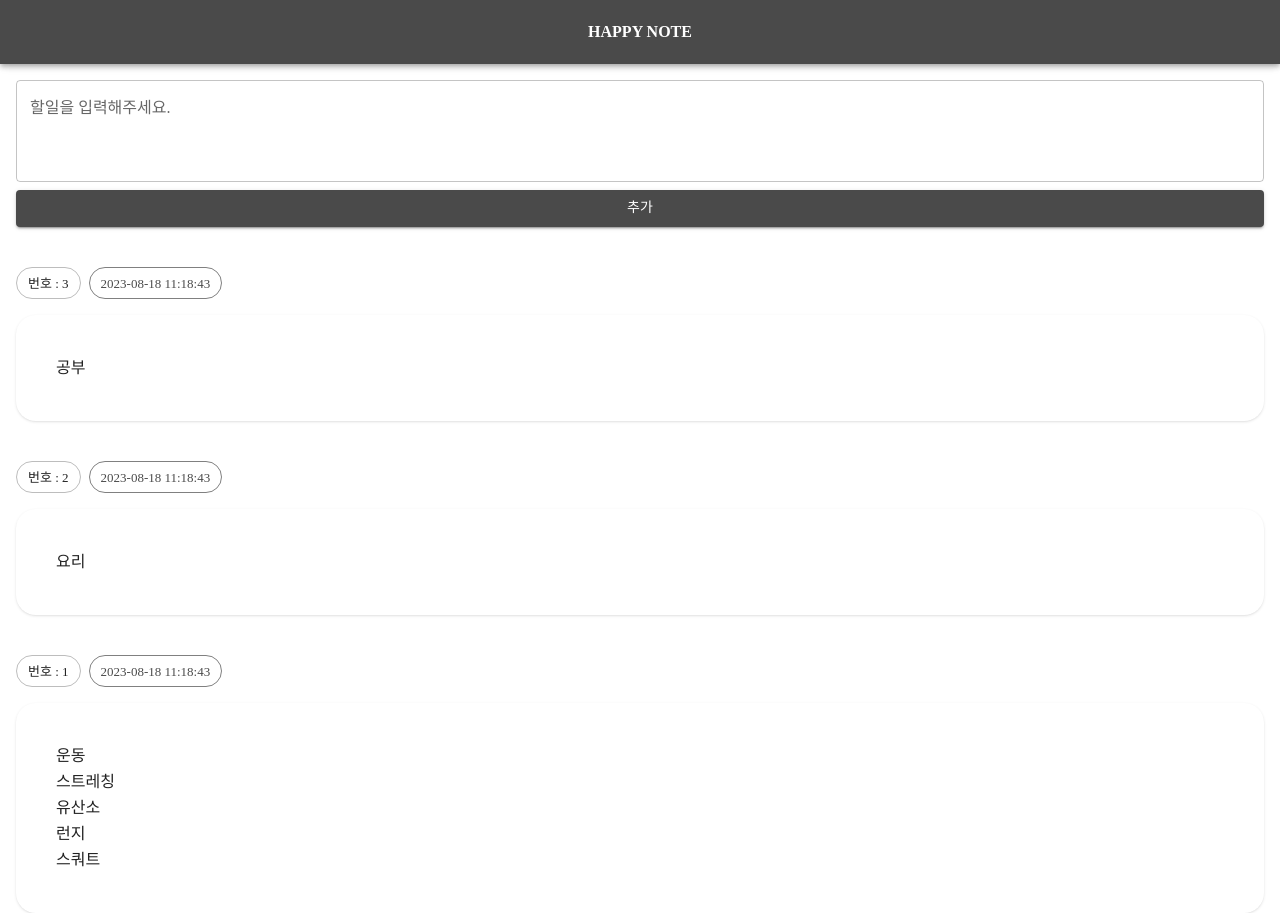
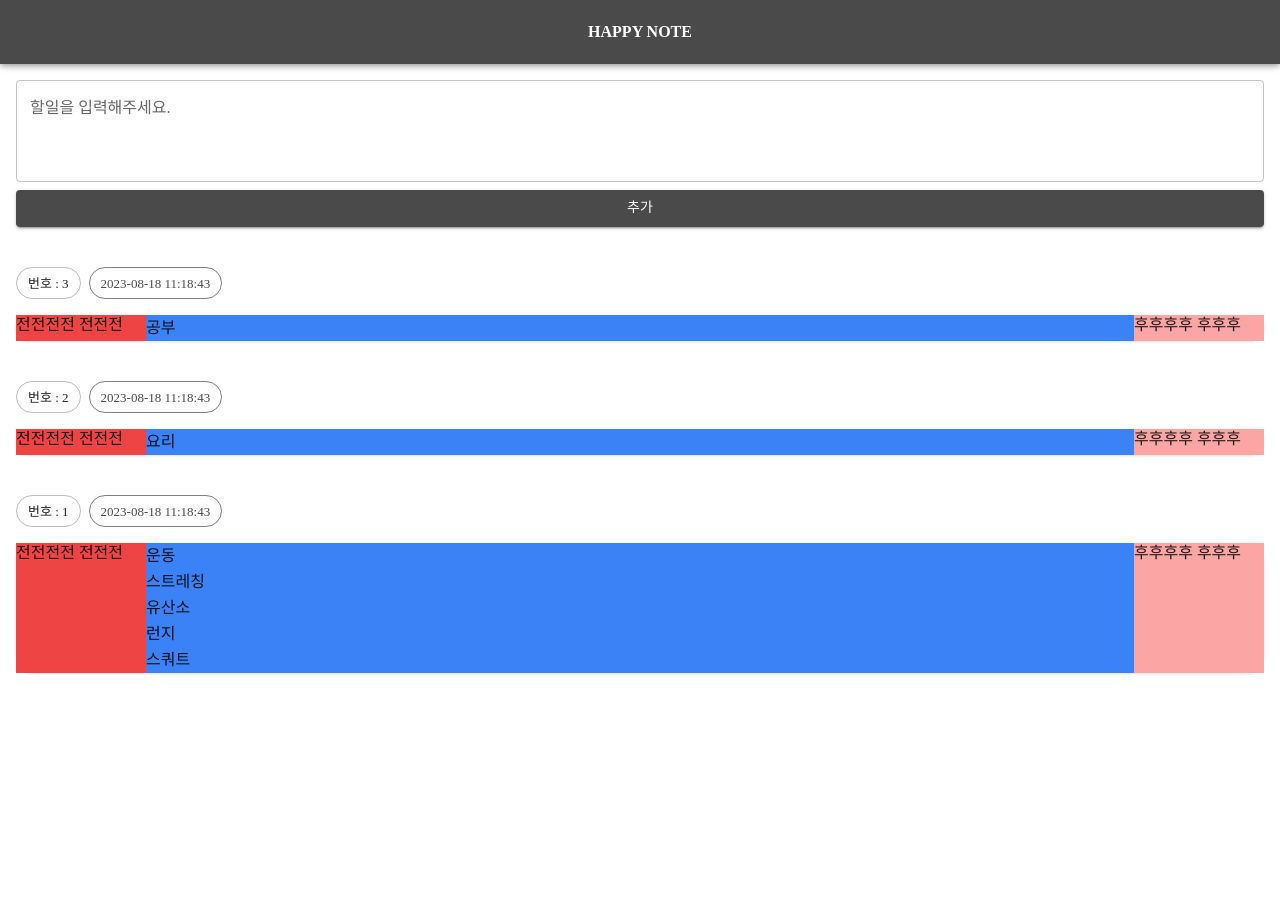
Before and after one commit to NewBean0312/react-test, a React (Create React App) app: page / in a window 1280 px wide. After the commit the page ends 800 px from the top, so only its background shows below. Built offline with nearby package versions, Linux system fonts and the light colour scheme; a web font is replaced by a local one.

Commit message:
레이아웃 설정

```diff
--- a/src/App.js
+++ b/src/App.js
@@ -137,8 +137,12 @@ function App({ theme }) {
                   className="!pt-1"
                 />
               </div>
-              <div className="mt-4 p-10 shadow rounded-[20px] whitespace-pre-wrap leading-relaxed hover:text-[color:var(--mui-color-primary-main)]">
-                {todo.content}
+              <div className="flex shadow mt-4 rounded-[20px]">
+                <div className="bg-red-500 w-[130px] flex-shrink-0">전전전전 전전전</div>
+                <div className="bg-blue-500 whitespace-pre-wrap leading-relaxed hover:text-[color:var(--mui-color-primary-main)] flex-grow">
+                  {todo.content}
+                </div>
+                <div className="bg-red-300 w-[130px] flex-shrink-0">후후후후 후후후</div>
               </div>
             </li>
           ))}
```
